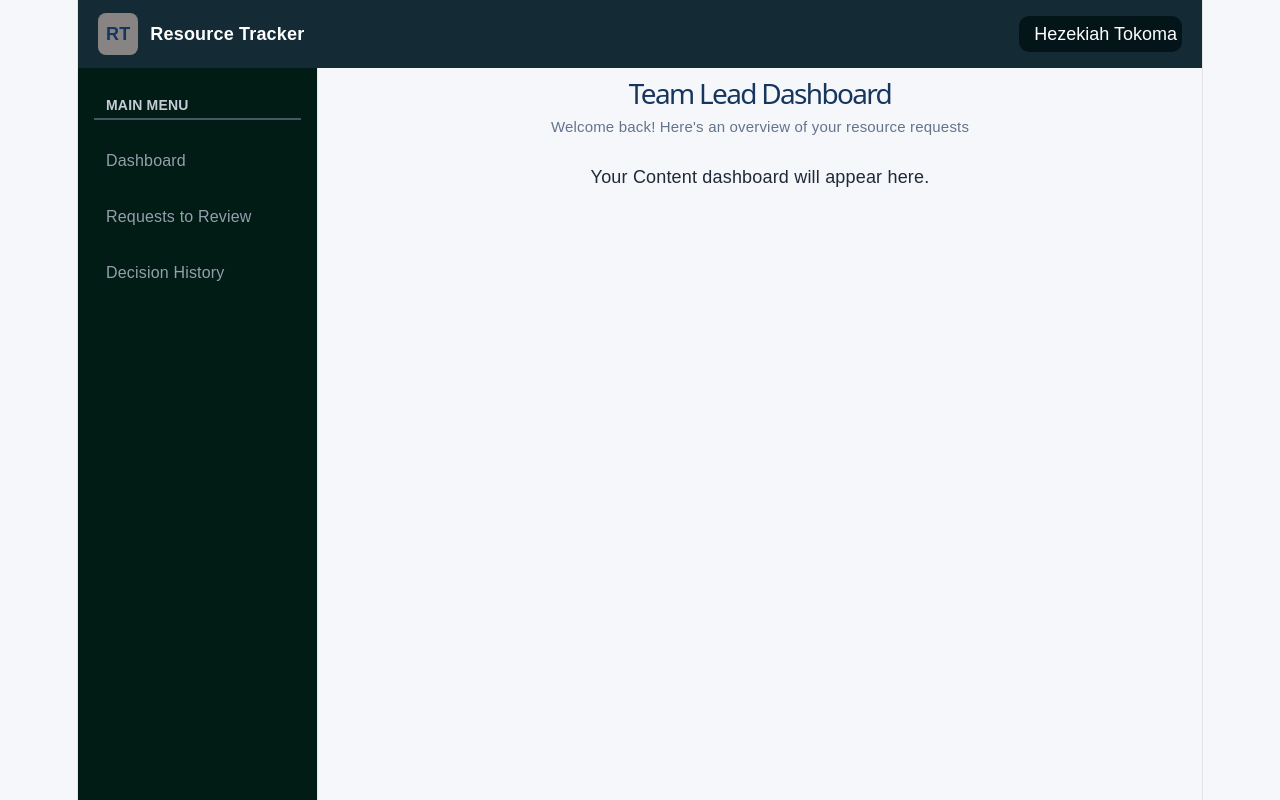
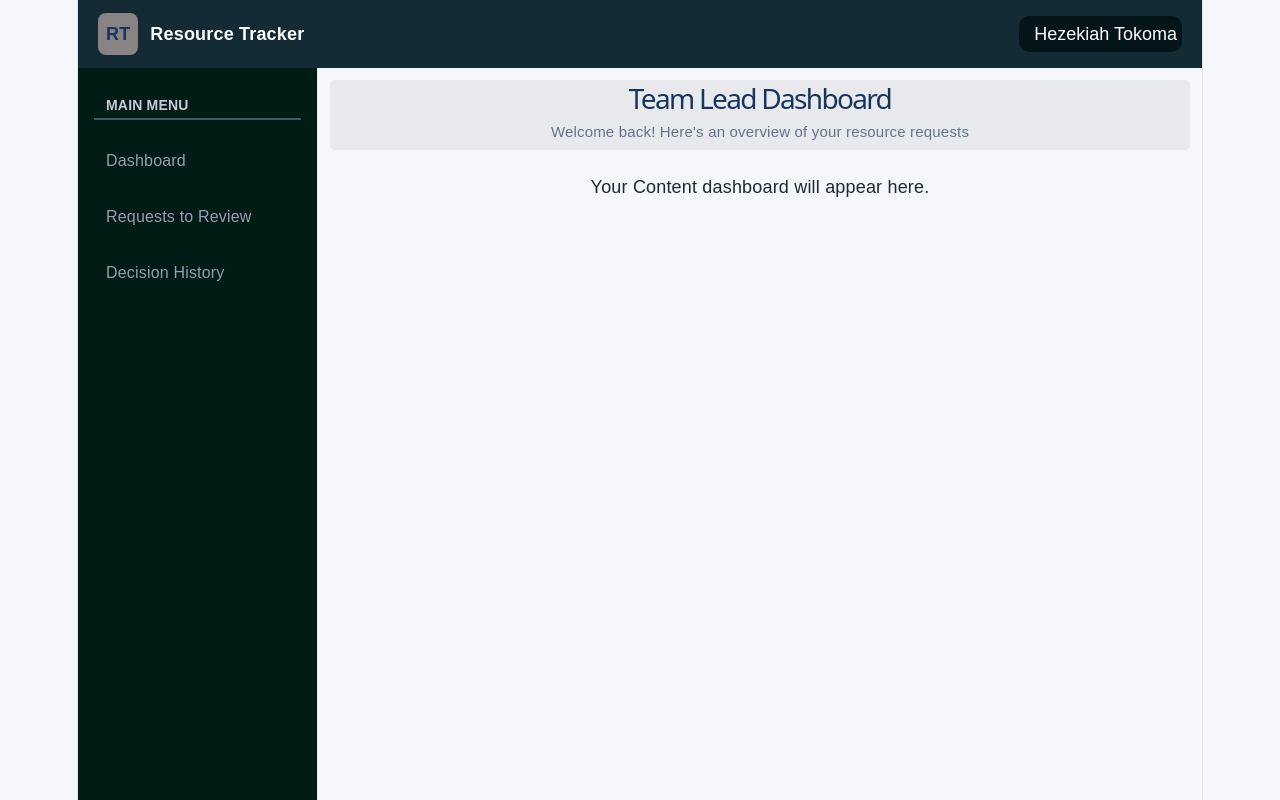
Before and after one commit to bsc-inf-29-24/Resource-Tracker-Frontend1, a React (Vite) app in the folder resource-tracker/: page /team-lead/dashboard in a window 1280 px wide. Built offline with nearby package versions, Linux system fonts and the light colour scheme.

Commit message:
Modified the Page header and the global css files on how to display the content properly

```diff
--- a/resource-tracker/src/assets/components/layout/PageHeader.tsx
+++ b/resource-tracker/src/assets/components/layout/PageHeader.tsx
@@ -2,7 +2,7 @@ interface PageHeaderProps {
   title: string;
   description?: string;
 }
-
+//Reusable apHeader
 function PageHeader({ title, description }: PageHeaderProps) {
   return (
     <div className="page-header">
--- a/resource-tracker/src/assets/styles/global.css
+++ b/resource-tracker/src/assets/styles/global.css
@@ -204,3 +204,10 @@ h1 {
    font-size: 15px;
    color: #64748b;
 }
+
+.page-header{
+  background-color: #e7e9ed;
+  text-align: center;
+  border-radius: 5px;
+  padding: 5px;
+}
```
